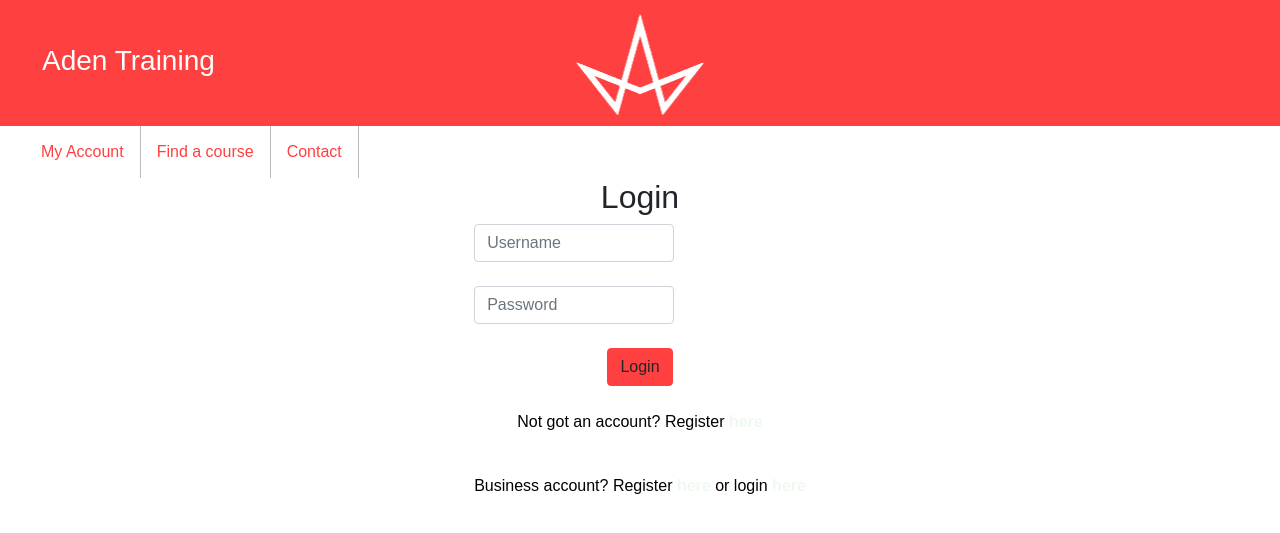
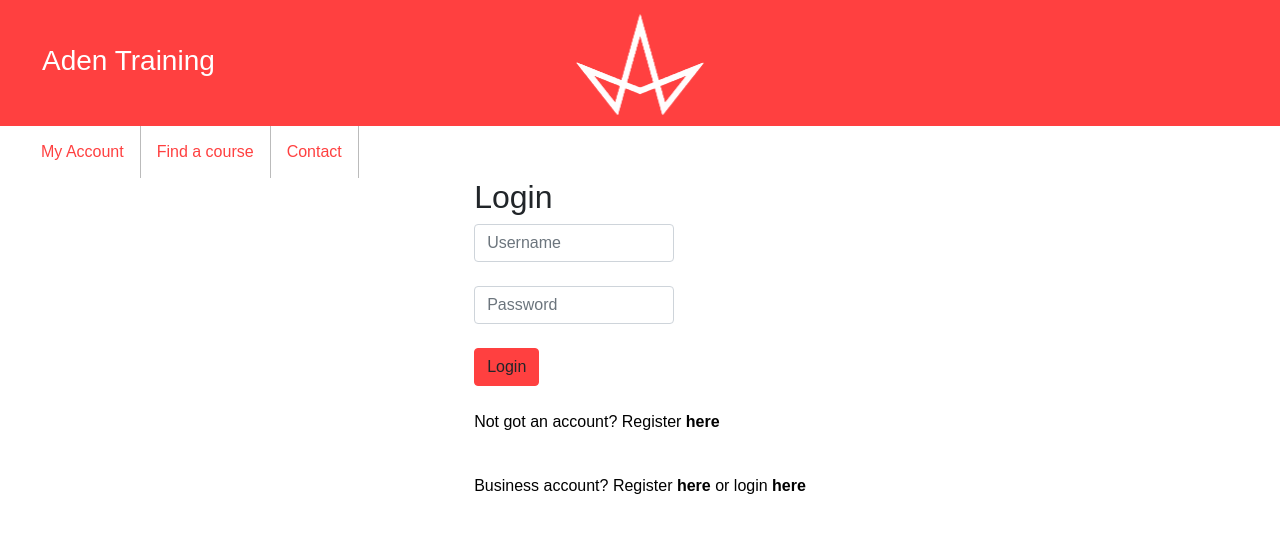
Before and after one commit to Aden-Training/Training_Portal, a Flask app: page /logincust in a window 1280 px wide. Shown: the top 533 px of the page. Run offline with Flask 2, Linux system fonts and the light colour scheme; some libraries are stand-ins or nearby versions.

Commit message:
little changes

```diff
--- a/static/css/master.css
+++ b/static/css/master.css
@@ -74,7 +74,7 @@
 }
 
 .loginForm{
-  text-align: center;
+  text-align: left;
   display: inline-block;
 }
 
@@ -116,7 +116,7 @@
 }
 
 a{
-  color: #EFF9F0;
+  color: rgb(0, 0, 0);
 }
 
 a:hover{
```
Also changed, not shown: db/database.db, static/img/An example course.jpg (added), 1 other file.
